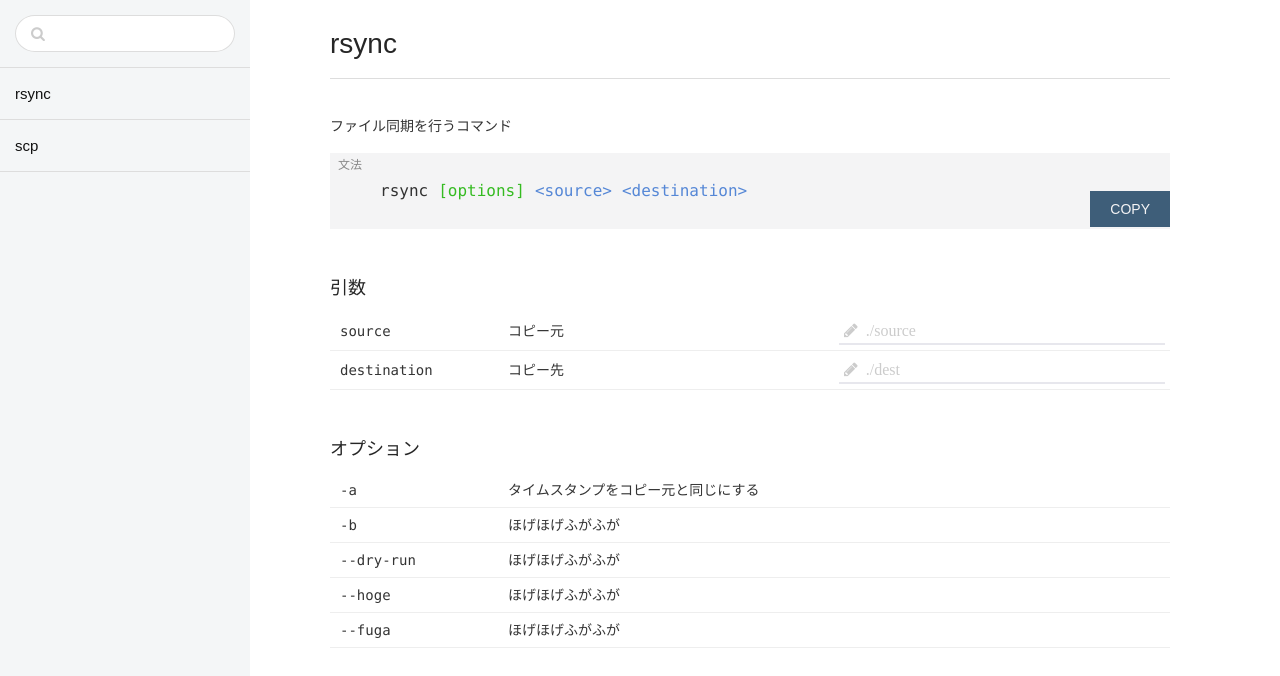
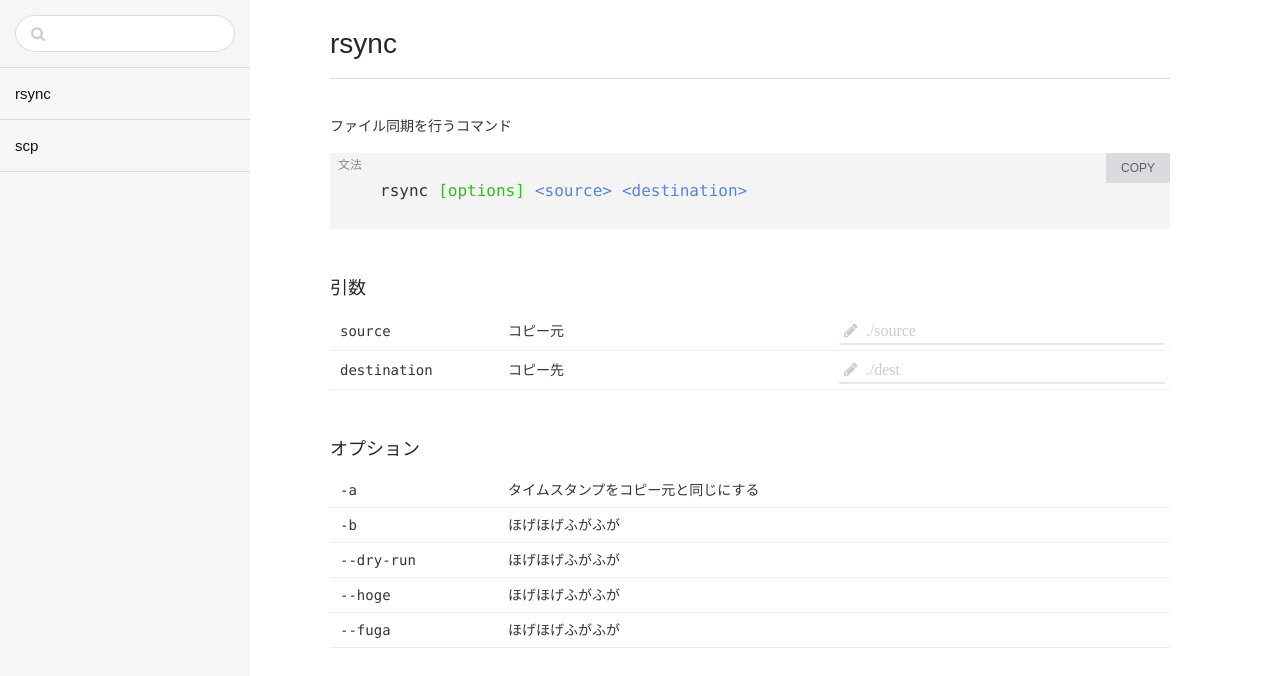
Before and after one commit to hogesuke/linux-command-generator, an Angular app: page /commands/rsync in a window 1280 px wide. Shown: the top 676 px of the page. Built offline with nearby package versions, Linux system fonts and the light colour scheme.

Commit message:
copyボタンのstyleを変更

```diff
--- a/src/app/commands/command/command.component.scss
+++ b/src/app/commands/command/command.component.scss
@@ -45,13 +45,22 @@ table {
 
   .copy-button {
     position: absolute;
-    top: 50%;
+    top: 0;
     right: 0;
     border: none;
-    padding: 10px 20px;
-    background-color: #3e5e79;
-    font-size: 14px;
-    color: #f4f4f5;
+    padding: 8px 15px;
+    background-color: #dadbde;
+    font-size: 12px;
+    color: #5c5f67;
+
+    &:focus {
+      outline: 0;
+    }
+    &:hover {
+      background-color: #bdbec1;
+      color: #fff;
+      cursor: pointer;
+    }
   }
 }
 
```
